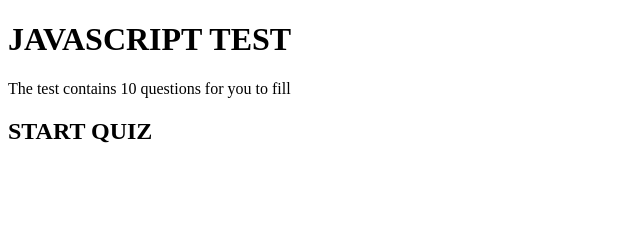
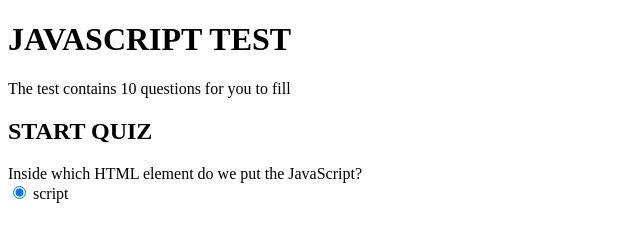
Before and after one commit to silver230/JAVASCRIPT-QUIZ-BOARD, a plain HTML site: page index.html in a window 1280 px wide. Shown: the whole page, without its empty margins (0-640 px from the left). Drawn offline with Linux system fonts and the light colour scheme.

Commit message:
added input and paragrgraph

```diff
--- a/index.html
+++ b/index.html
@@ -9,9 +9,15 @@
 <body>
   <h1>JAVASCRIPT TEST</h1>
     <p>The test contains 10 questions for you to fill<p>
+<form>
+      <h2>START QUIZ</h2>
+        Inside which HTML element do we put the JavaScript?
+<div class="radio">
+  <label>
+      <input type="radio" name="answer" value="script" checked>  script
+  </label>
 
-      <h2>START QUIZ<h2>
-        <div class="radio"></div>
-
+        </div>
+</form>
   </body>
 </html>
```
